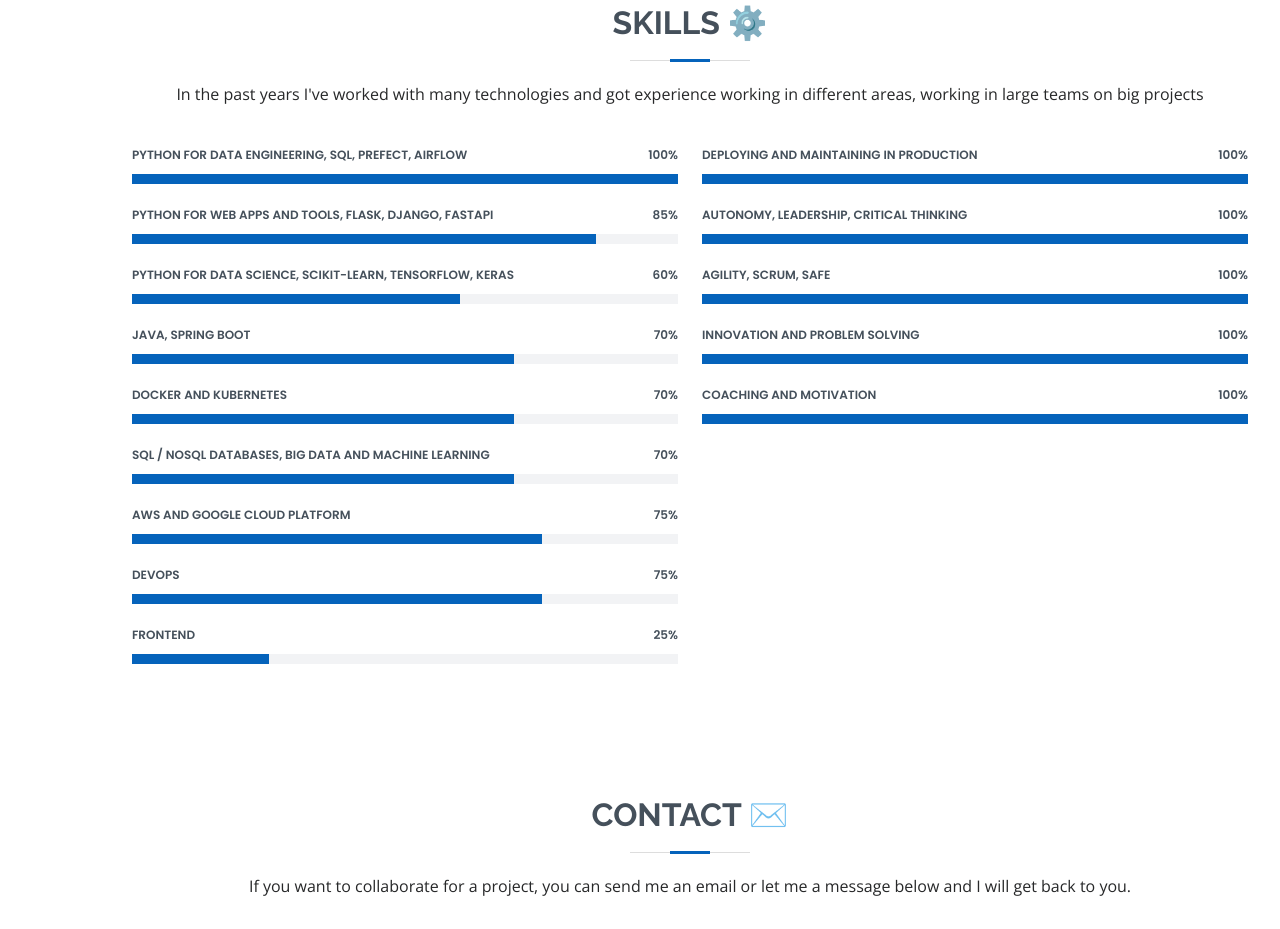
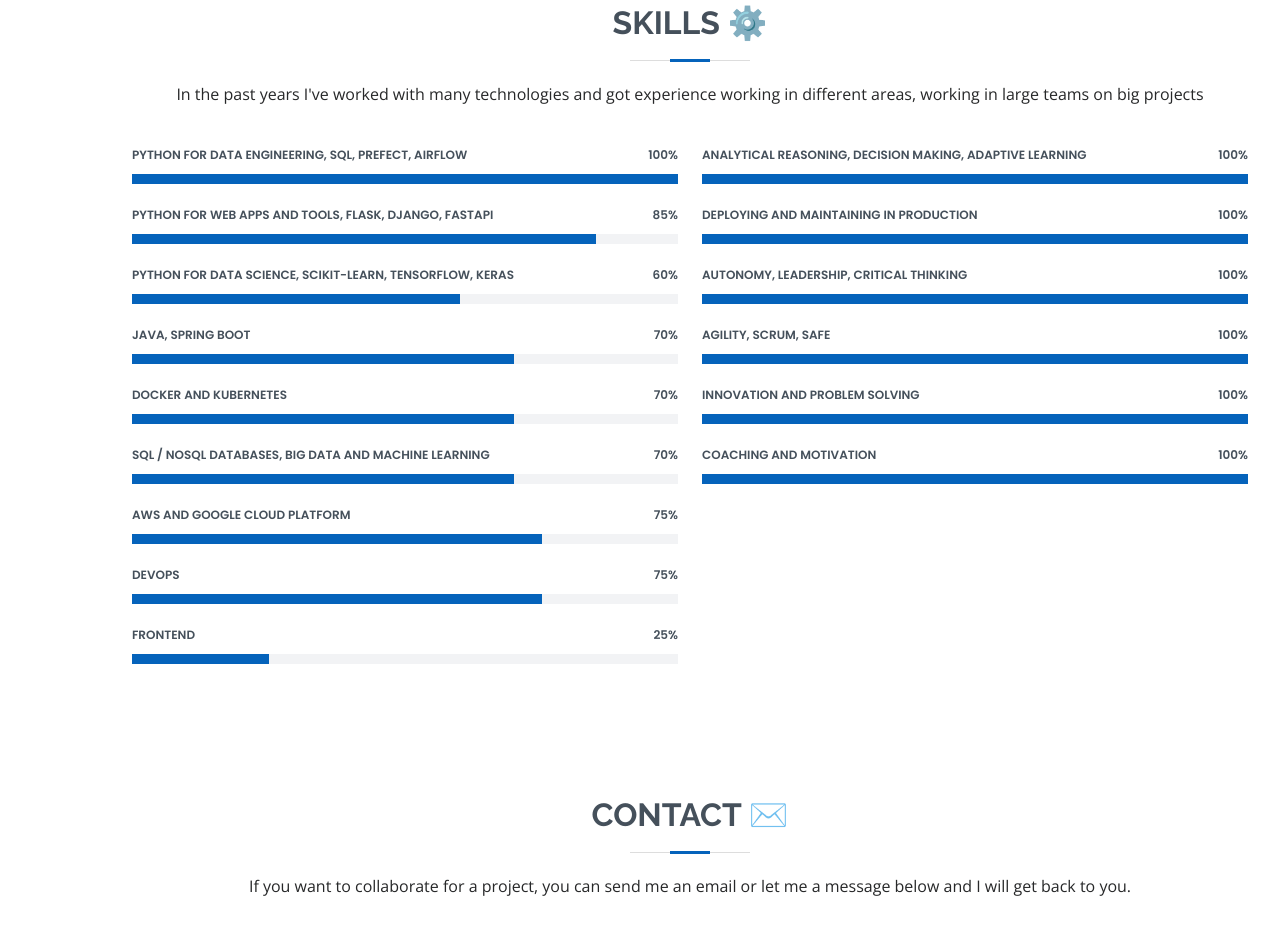
Before and after one commit to emanueldumitru/emanueldumitru.github.io, a plain HTML site: page index.html in a window 1280 px wide. Shown: the part 1660-2589 px from the top of the page. Drawn offline with nearby package versions, Linux system fonts and the light colour scheme.

Commit message:
Update skills

```diff
--- a/index.html
+++ b/index.html
@@ -254,6 +254,12 @@
           </div>
 
           <div class="col-lg-6">
+            <div class="progress">
+              <span class="skill">Analytical reasoning, Decision making, Adaptive learning <i class="val">100%</i></span>
+              <div class="progress-bar-wrap">
+                <div class="progress-bar" role="progressbar" aria-valuenow="100" aria-valuemin="0" aria-valuemax="100"></div>
+              </div>
+            </div>
             <div class="progress">
               <span class="skill">Deploying and maintaining in production <i class="val">100%</i></span>
               <div class="progress-bar-wrap">
```
